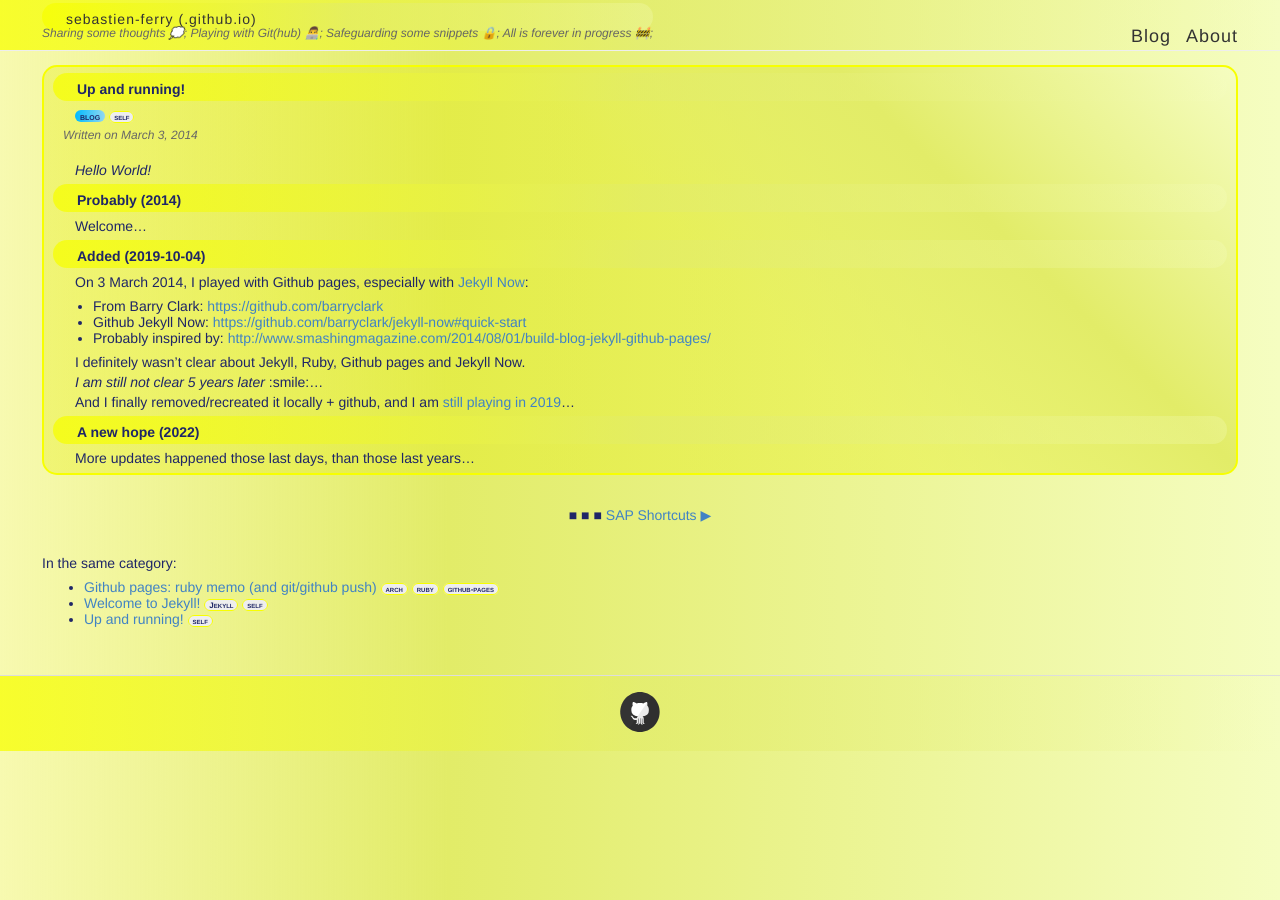
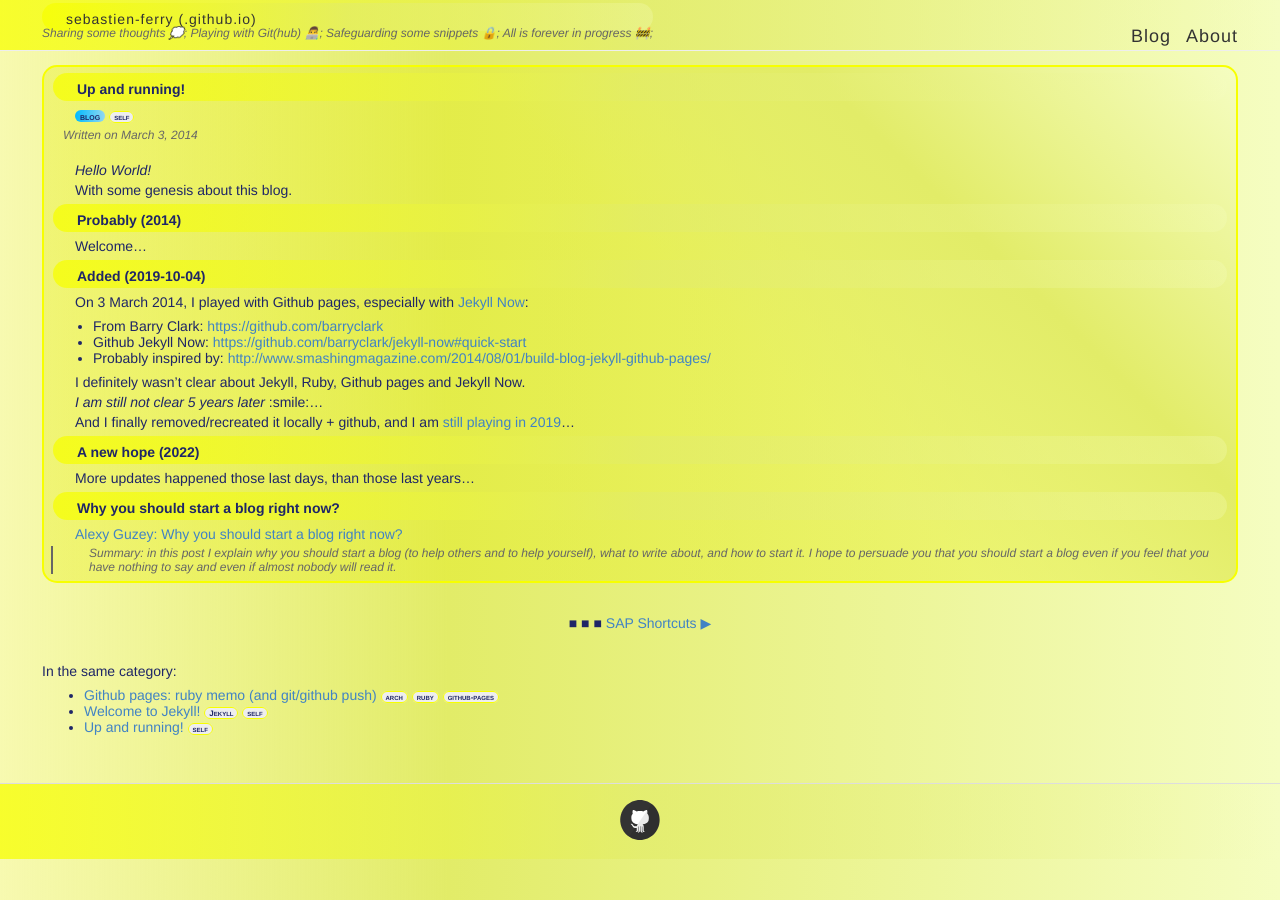
Before and after one commit to sebastien-ferry/sebastien-ferry.github.io, a Jekyll site: the page built from _posts/2014-03-03-Hello-World.md, in a window 1280 px wide. Built offline with Jekyll 4.4.1, drawn with Linux system fonts in a browser that asks for light colours.

Commit message:
little addendum about Why...

```diff
--- a/_posts/2014-03-03-Hello-World.md
+++ b/_posts/2014-03-03-Hello-World.md
@@ -6,6 +6,8 @@ tags: [self]
 excerpt_separator: <!--more-->
 ---
 *Hello World!*
+
+With some genesis about this blog.
 <!--more-->
 
 # Probably (2014)
@@ -27,3 +29,9 @@ And I finally removed/recreated it locally + github, and I am [still playing in
 # A new hope (2022)
 
 More updates happened those last days, than those last years...
+
+# Why you should start a blog right now?
+
+[Alexy Guzey: Why you should start a blog right now? ](https://guzey.com/personal/why-have-a-blog/)
+
+> Summary: in this post I explain why you should start a blog (to help others and to help yourself), what to write about, and how to start it. I hope to persuade you that you should start a blog even if you feel that you have nothing to say and even if almost nobody will read it.
```
